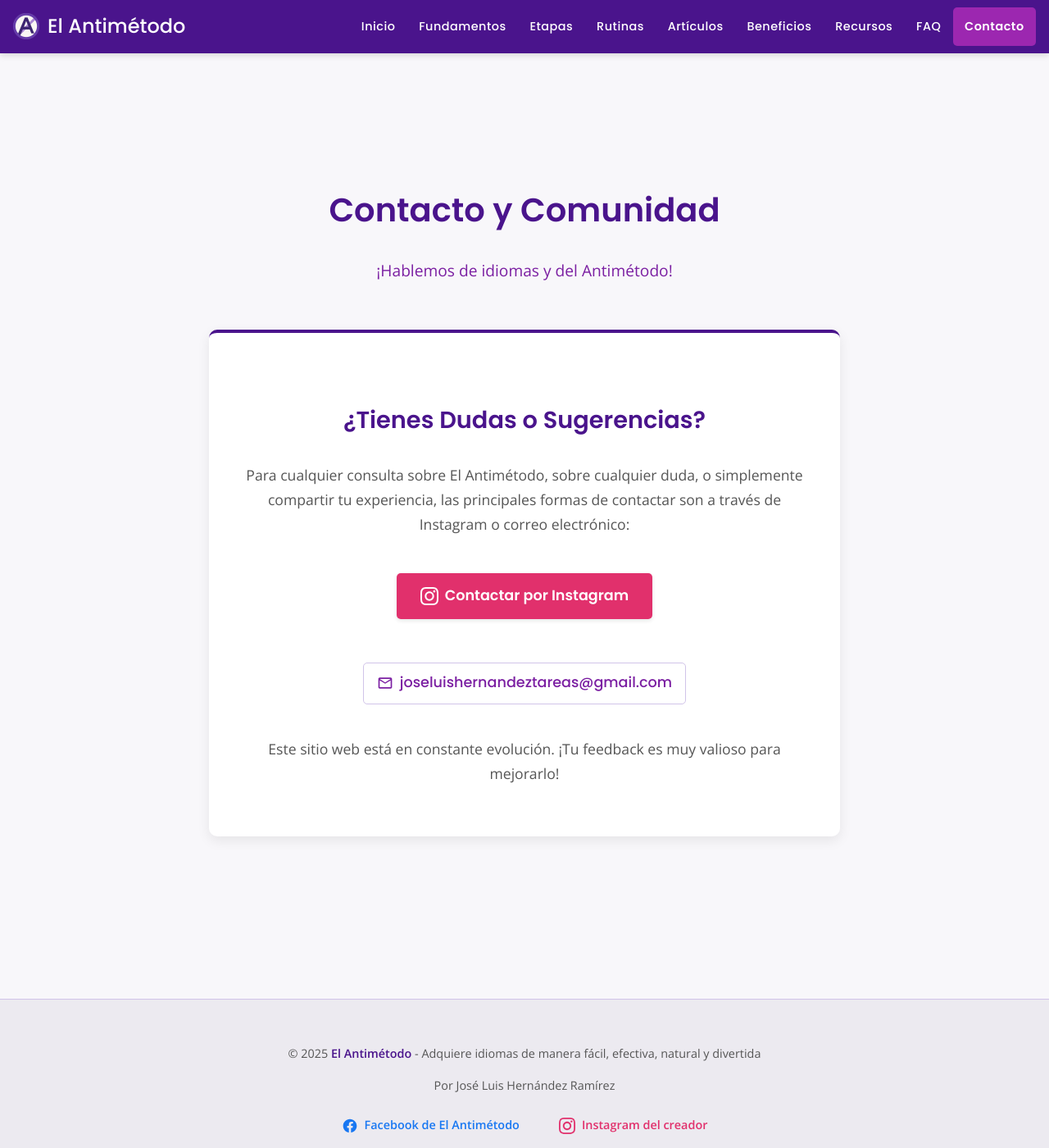
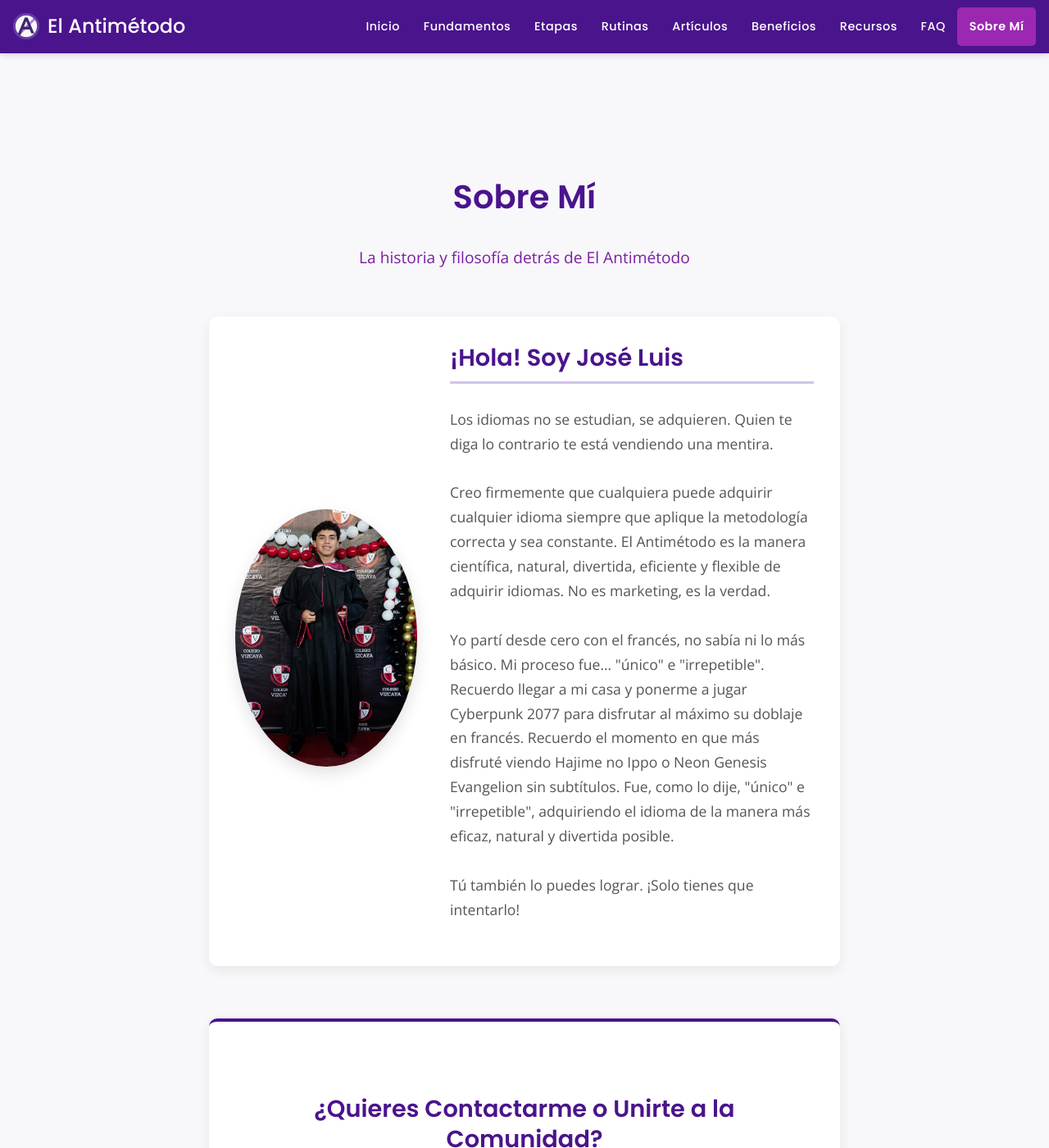
Before and after one commit to LuiseM93/ElAntimetodo, a Jekyll site: the page built from contacto.md, in a window 1280 px wide and 1400 px high. Shown: the whole window at 82% size. Built offline with Jekyll 4.4.1, drawn with Linux system fonts in a browser that asks for light colours; some of the changed text lies outside the part shown.

Commit message:
sobre mi

```diff
--- a/_layouts/default.html
+++ b/_layouts/default.html
@@ -335,7 +335,7 @@
             <li><a href="{{ '/beneficios' | relative_url }}">Beneficios</a></li>
             <li><a href="{{ '/recursos' | relative_url }}">Recursos</a></li>
             <li><a href="{{ '/faq' | relative_url }}">FAQ</a></li>
-            <li><a href="{{ '/contacto' | relative_url }}">Contacto</a></li>
+            <li><a href="{{ '/contacto' | relative_url }}">Sobre Mí</a></li>
         </ul>
         <button class="navbar-toggle" aria-label="Toggle navigation">
             ☰
@@ -352,7 +352,7 @@
     <li><a href="{{ '/beneficios' | relative_url }}">Beneficios</a></li>
     <li><a href="{{ '/recursos' | relative_url }}">Recursos</a></li>
     <li><a href="{{ '/faq' | relative_url }}">FAQ</a></li>
-    <li><a href="{{ '/contacto' | relative_url }}">Contacto</a></li>
+    <li><a href="{{ '/contacto' | relative_url }}">Sobre Mí</a></li>
   </ul>
 
   <div class="content-wrapper">
--- a/contacto.md
+++ b/contacto.md
@@ -1,46 +1,71 @@
 ---
 layout: default
-title: Contacto y Comunidad - El Antimétodo
-description: Conéctate con el creador del Antimétodo, resuelve tus dudas por Instagram o correo electrónico, y únete a la comunidad de aprendices de idiomas.
+title: Sobre Mí - El Antimétodo
+description: Conoce a José Luis Hernández, el creador de El Antimétodo. Descubre su historia, su filosofía sobre el aprendizaje de idiomas y cómo contactarlo.
 ---
 
 <style>
-.contact-section-card { /* Estilo para la tarjeta de contacto */
+.about-me-container {
+  display: flex;
+  flex-wrap: wrap;
+  align-items: center;
+  gap: 2.5rem;
+  margin-bottom: 4rem;
+  background-color: var(--card-background);
+  padding: 2rem;
+  border-radius: 10px;
+  box-shadow: 0 5px 15px rgba(0,0,0,0.07);
+}
+.about-me-image {
+  flex: 1;
+  min-width: 200px;
+  text-align: center;
+}
+.about-me-image img {
+  width: 100%;
+  max-width: 250px;
+  border-radius: 50%; /* Circular photo */
+  box-shadow: 0 8px 20px rgba(0,0,0,0.12);
+}
+.about-me-text {
+  flex: 2;
+  min-width: 300px;
+}
+
+.contact-section-card {
   margin-bottom: 3rem;
-  padding: 2.5rem; /* Más padding */
+  padding: 2.5rem;
   background-color: var(--card-background);
-  border-radius: 10px; /* Bordes más redondeados */
-  box-shadow: 0 5px 15px rgba(0,0,0,0.08); /* Sombra un poco más pronunciada */
+  border-radius: 10px;
+  box-shadow: 0 5px 15px rgba(0,0,0,0.08);
   text-align: center;
-  border-top: 4px solid var(--primary-color); /* Un acento de color superior */
+  border-top: 4px solid var(--primary-color);
 }
 .contact-section-card h2 {
-  border-bottom: none; /* Quitar doble borde si ya hay uno en H2 global */
-  margin-bottom: 1.5rem; /* Más espacio debajo del H2 */
+  border-bottom: none;
+  margin-bottom: 1.5rem;
 }
-.contact-options-container { /* Contenedor para los botones/links de contacto */
+.contact-options-container {
   display: flex;
-  flex-direction: column; /* Apilar opciones de contacto */
+  justify-content: center; /* Center buttons */
+  flex-wrap: wrap; /* Allow wrapping */
   align-items: center;
-  gap: 1.5rem; /* Espacio entre botón de Instagram y link de email */
+  gap: 1.5rem;
   margin: 2rem 0;
 }
 
-.email-link-container { /* Contenedor para el texto y el enlace de email */
-    margin-top: 1rem;
-}
-
 .email-link {
-  display: inline-flex; /* Para alinear icono y texto */
+  display: inline-flex;
   align-items: center;
-  font-family: var(--font-primary); /* Fuente principal para destacar */
+  font-family: var(--font-primary);
   font-size: 1.1em;
   color: var(--secondary-color);
   font-weight: 500;
-  padding: 0.6rem 1rem;
-  border-radius: 5px;
+  padding: 0.8rem 1.8rem; /* Match button padding */
+  border-radius: 6px; /* Match button radius */
   transition: background-color 0.2s ease, color 0.2s ease;
-  border: 1px solid var(--light-purple-color); /* Borde sutil */
+  border: 1px solid var(--light-purple-color);
+  background-color: white;
 }
 .email-link:hover {
   background-color: var(--light-purple-color);
@@ -48,8 +73,8 @@ description: Conéctate con el creador del Antimétodo, resuelve tus dudas por I
   text-decoration: none;
 }
 .email-icon {
-  width: 20px;
-  height: 20px;
+  width: 22px;
+  height: 22px;
   vertical-align: middle;
   margin-right: 8px;
   fill: currentColor;
@@ -58,36 +83,49 @@ description: Conéctate con el creador del Antimétodo, resuelve tus dudas por I
 
 <main class="content-wrapper">
 
-  <section style="text-align: center; padding: 2rem 1rem;">
-    <h1>Contacto y Comunidad</h1>
-    <p class="subtitle" style="font-size: 1.2em; color: var(--secondary-color);">¡Hablemos de idiomas y del Antimétodo!</p>
+  <section style="text-align: center; padding: 1rem 1rem 2rem;">
+    <h1>Sobre Mí</h1>
+    <p class="subtitle" style="font-size: 1.2em; color: var(--secondary-color);">La historia y filosofía detrás de El Antimétodo</p>
+  </section>
+
+  <section class="about-me-container">
+    <div class="about-me-image">
+      <img src="{{ '/assets/yo.jpg' | relative_url }}" alt="Foto de José Luis Hernández, creador de El Antimétodo">
+    </div>
+    <div class="about-me-text">
+      <h2 style="margin-top:0; font-size: 1.8em;">¡Hola! Soy José Luis</h2>
+      <p style="font-size: 1.1em; line-height: 1.7; color: var(--text-light-color);">
+        Los idiomas no se estudian, se adquieren. Quien te diga lo contrario te está vendiendo una mentira.
+        <br><br>
+        Creo firmemente que cualquiera puede adquirir cualquier idioma siempre que aplique la metodología correcta y sea constante. El Antimétodo es la manera científica, natural, divertida, eficiente y flexible de adquirir idiomas. No es marketing, es la verdad.
+        <br><br>
+        Yo partí desde cero con el francés, no sabía ni lo más básico. Mi proceso fue... "único" e "irrepetible". Recuerdo llegar a mi casa y ponerme a jugar Cyberpunk 2077 para disfrutar al máximo su doblaje en francés. Recuerdo el momento en que más disfruté viendo Hajime no Ippo o Neon Genesis Evangelion sin subtítulos. Fue, como lo dije, "único" e "irrepetible", adquiriendo el idioma de la manera más eficaz, natural y divertida posible.
+        <br><br>
+        Tú también lo puedes lograr. ¡Solo tienes que intentarlo!
+      </p>
+    </div>
   </section>
 
   <section class="contact-section-card">
-    <h2>¿Tienes Dudas o Sugerencias?</h2>
+    <h2>¿Quieres Contactarme o Unirte a la Comunidad?</h2>
     <p style="font-size: 1.1em; margin-top: 1rem; line-height: 1.7; color: var(--text-light-color);">
-      Para cualquier consulta sobre El Antimétodo, sobre cualquier duda, o simplemente compartir tu experiencia, las principales formas de contactar son a través de Instagram o correo electrónico:
+      Para cualquier consulta, sugerencia, o para unirte a la conversación, estas son las mejores vías:
     </p>
 
     <div class="contact-options-container">
-      <a href="https://www.instagram.com/joseluis.hdz.3/" class="btn instagram-link" target="_blank" rel="noopener noreferrer" style="background-color: var(--instagram-color); color: white !important; font-size: 1.1em; padding: 0.8rem 1.8rem;"> <!-- Ajustado padding del botón de Instagram -->
-        <svg class="instagram-icon" xmlns="http://www.w3.org/2000/svg" viewBox="0 0 24 24" fill="currentColor" style="width: 22px; height: 22px; margin-right: 8px;">
-          <path d="M12 2.163c3.204 0 3.584.012 4.85.07 3.252.148 4.771 1.691 4.919 4.919.058 1.265.069 1.645.069 4.849 0 3.205-.012 3.584-.069 4.849-.149 3.225-1.664 4.771-4.919 4.919-1.266.058-1.644.07-4.85.07-3.204 0-3.584-.012-4.849-.07-3.26-.149-4.771-1.699-4.919-4.92-.058-1.265-.07-1.644-.07-4.849 0-3.204.013-3.583.07-4.849.149-3.227 1.664-4.771 4.919-4.919 1.266-.057 1.645-.069 4.849-.069zm0-2.163c-3.259 0-3.667.014-4.947.072-4.358.2-6.78 2.618-6.98 6.98-.059 1.281-.073 1.689-.073 4.948 0 3.259.014 3.668.072 4.948.2 4.358 2.618 6.78 6.98 6.98 1.281.058 1.689.072 4.948.072 3.259 0 3.668-.014 4.948-.072 4.354-.2 6.782-2.618 6.979-6.98.059-1.28.073-1.689.073-4.948 0-3.259-.014-3.667-.072-4.947-.196-4.354-2.617-6.78-6.979-6.98-1.281-.059-1.69-.073-4.949-.073zm0 5.838c-3.403 0-6.162 2.759-6.162 6.162s2.759 6.163 6.162 6.163 6.162-2.759 6.162-6.163c0-3.403-2.759-6.162-6.162-6.162zm0 10.162c-2.209 0-4-1.79-4-4 0-2.209 1.791-4 4-4s4 1.791 4 4c0 2.21-1.791 4-4 4zm6.406-11.845c-.796 0-1.441.645-1.441 1.44s.645 1.44 1.441 1.44c.795 0 1.439-.645 1.439-1.44s-.644-1.44-1.439-1.44z"/>
-        </svg>
-        Contactar por Instagram
+      <a href="https://www.instagram.com/joseluis.hdz.3/" class="btn" target="_blank" rel="noopener noreferrer" style="background-color: var(--instagram-color); color: white !important; font-size: 1.1em;">
+        <svg class="instagram-icon" xmlns="http://www.w3.org/2000/svg" viewBox="0 0 24 24" fill="currentColor" style="width: 22px; height: 22px; margin-right: 8px; vertical-align: middle;"><path d="M12 2.163c3.204 0 3.584.012 4.85.07 3.252.148 4.771 1.691 4.919 4.919.058 1.265.069 1.645.069 4.849 0 3.205-.012 3.584-.069 4.849-.149 3.225-1.664 4.771-4.919 4.919-1.266.058-1.644.07-4.85.07-3.204 0-3.584-.012-4.849-.07-3.26-.149-4.771-1.699-4.919-4.92-.058-1.265-.07-1.644-.07-4.849 0-3.204.013-3.583.07-4.849.149-3.227 1.664-4.771 4.919-4.919 1.266-.057 1.645-.069 4.849-.069zm0-2.163c-3.259 0-3.667.014-4.947.072-4.358.2-6.78 2.618-6.98 6.98-.059 1.281-.073 1.689-.073 4.948 0 3.259.014 3.668.072 4.948.2 4.358 2.618 6.78 6.98 6.98 1.281.058 1.689.072 4.948.072 3.259 0 3.668-.014 4.948-.072 4.354-.2 6.782-2.618 6.979-6.98.059-1.28.073-1.689.073-4.948 0-3.259-.014-3.667-.072-4.947-.196-4.354-2.617-6.78-6.979-6.98-1.281-.059-1.69-.073-4.949-.073zm0 5.838c-3.403 0-6.162 2.759-6.162 6.162s2.759 6.163 6.162 6.163 6.162-2.759 6.162-6.163c0-3.403-2.759-6.162-6.162-6.162zm0 10.162c-2.209 0-4-1.79-4-4 0-2.209 1.791-4 4-4s4 1.791 4 4c0 2.21-1.791 4-4 4zm6.406-11.845c-.796 0-1.441.645-1.441 1.44s.645 1.44 1.441 1.44c.795 0 1.439-.645 1.439-1.44s-.644-1.44-1.439-1.44z"/></svg>
+        Instagram del Creador
       </a>
-      <div class="email-link-container"> <!-- Contenedor para el texto y el enlace de email -->
-        <a href="mailto:joseluishernandeztareas@gmail.com" class="email-link">
-          <svg class="email-icon" xmlns="http://www.w3.org/2000/svg" viewBox="0 0 24 24"><path d="M20 4H4c-1.103 0-2 .897-2 2v12c0 1.103.897 2 2 2h16c1.103 0 2-.897 2-2V6c0-1.103-.897-2-2-2zm0 2l-8 5-8-5h16zm0 12H4V8l8 5 8-5v10z"/></svg>
-          joseluishernandeztareas@gmail.com
-        </a>
-      </div>
+      <a href="https://www.facebook.com/people/El-Antimétodo/61579943335092" class="btn" target="_blank" rel="noopener noreferrer" style="background-color: var(--facebook-color); color: white !important; font-size: 1.1em;">
+        <svg class="facebook-icon" xmlns="http://www.w3.org/2000/svg" viewBox="0 0 24 24" fill="currentColor" style="width: 22px; height: 22px; margin-right: 8px; vertical-align: middle;"><path d="M22 12c0-5.523-4.477-10-10-10S2 6.477 2 12c0 4.991 3.657 9.128 8.438 9.878v-6.987h-2.54V12h2.54V9.797c0-2.506 1.492-3.89 3.777-3.89 1.094 0 2.238.195 2.238.195v2.46h-1.26c-1.243 0-1.63.771-1.63 1.562V12h2.773l-.443 2.89h-2.33v6.988C18.343 21.128 22 16.991 22 12z"/></svg>
+        Comunidad en Facebook
+      </a>
+      <a href="mailto:joseluishernandeztareas@gmail.com" class="email-link">
+        <svg class="email-icon" xmlns="http://www.w3.org/2000/svg" viewBox="0 0 24 24"><path d="M20 4H4c-1.103 0-2 .897-2 2v12c0 1.103.897 2 2 2h16c1.103 0 2-.897 2-2V6c0-1.103-.897-2-2-2zm0 2l-8 5-8-5h16zm0 12H4V8l8 5 8-5v10z"/></svg>
+        Correo Electrónico
+      </a>
     </div>
-
-    <p style="font-size: 1.1em; margin-top: 2.5rem; color: var(--text-light-color);">
-      Este sitio web está en constante evolución. ¡Tu feedback es muy valioso para mejorarlo!
-    </p>
-
   </section>
 
 </main>
```
Also changed, not shown: assets/yo.jpg (added).
